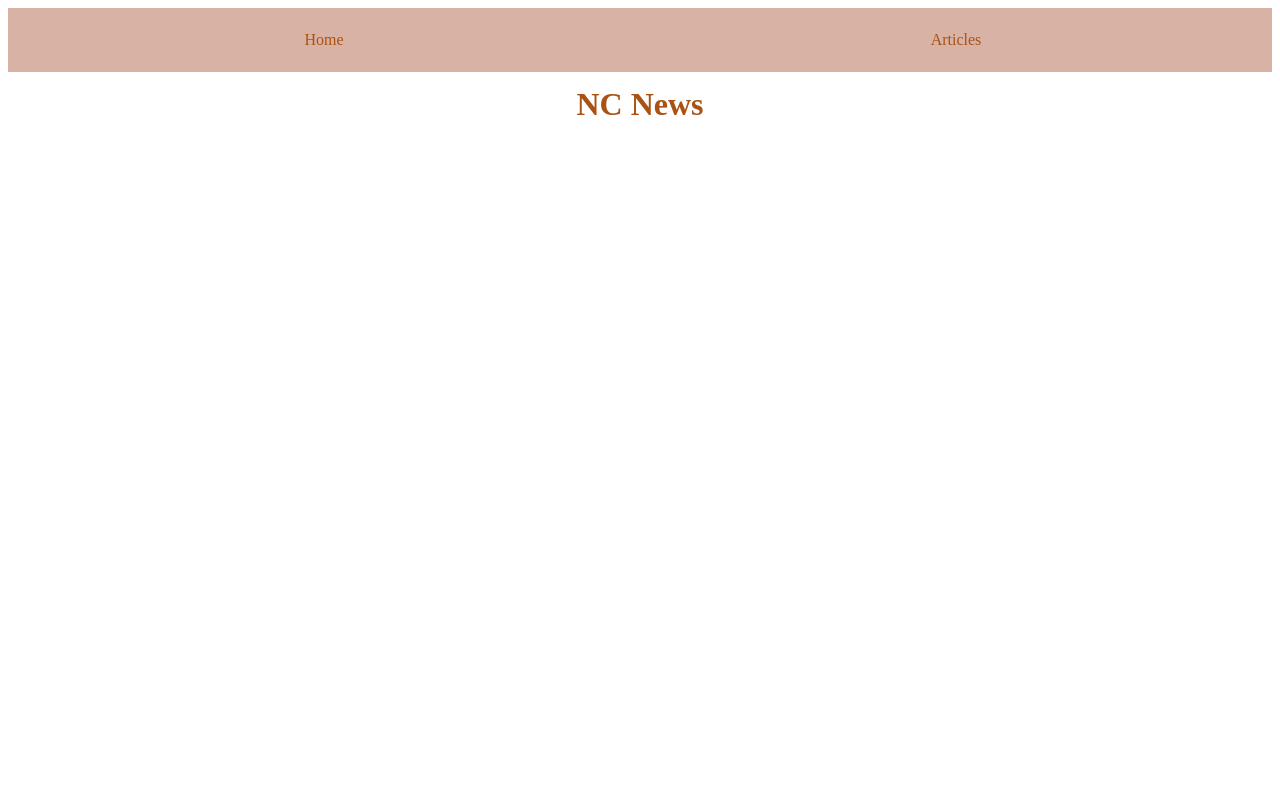
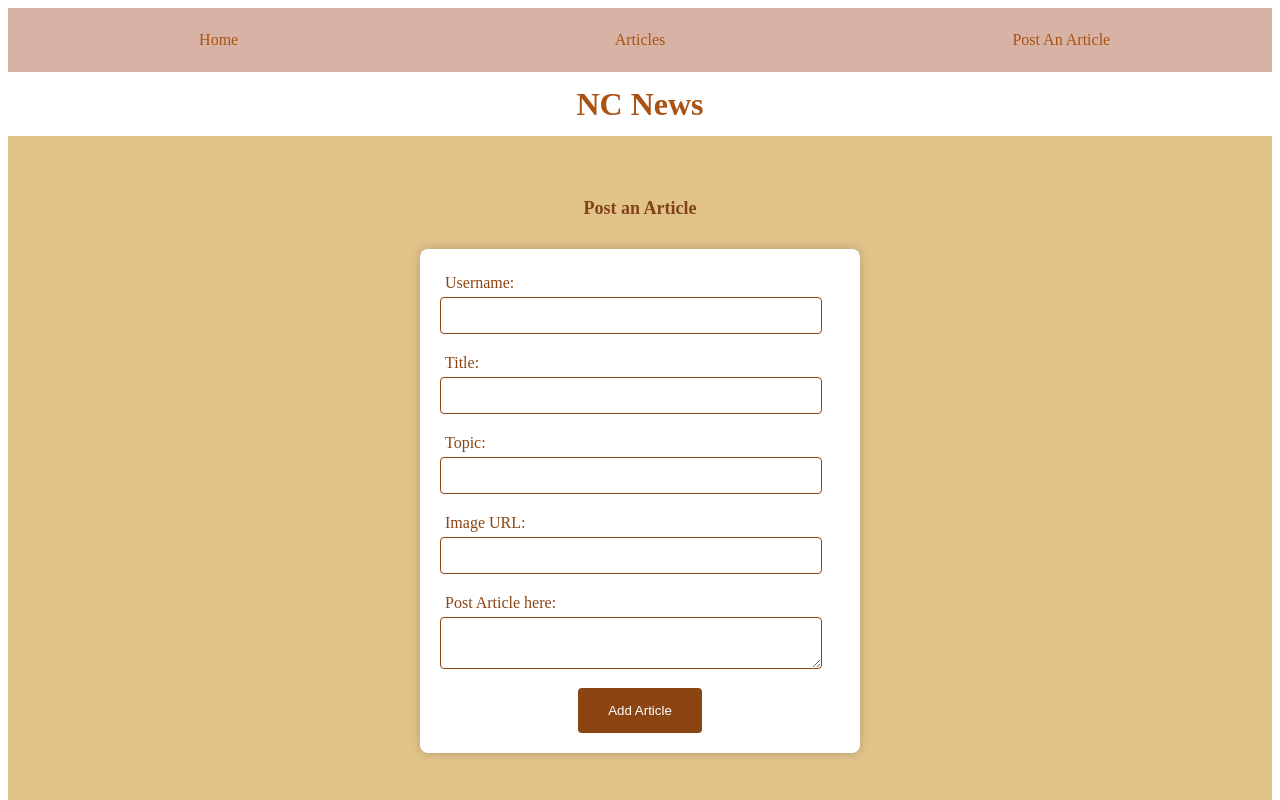
Before and after one commit to BDewhurst/nc_news, a React (Vite) app: page /post-an-article in a window 1280 px wide. Shown: the top 800 px of the page. Built offline with nearby package versions, Linux system fonts and the light colour scheme.

Commit message:
Post comment

```diff
--- a/src/App.jsx
+++ b/src/App.jsx
@@ -4,10 +4,10 @@ import Nav from './assets/components/Nav'
 import Articles from './assets/components/Articles'
 import {Routes, Route } from 'react-router-dom'
 import SingleArticle from './assets/components/Single-Article'
+import PostArticle from './assets/components/Post-Article'
 
 
 function App() {
-
 
 
 
@@ -18,6 +18,7 @@ function App() {
         <Route path="/" element={<Home />}/>
         <Route path="/articles" element={<Articles />}/>
         <Route path="/articles/:article_id" element={<SingleArticle />}/>
+        <Route path="/post-an-article" element={<PostArticle />}/>
         </Routes>
     </>
   )
--- a/src/api.js
+++ b/src/api.js
@@ -54,7 +54,7 @@ export const postComment = (newComment, article_id) => {
 }
 
 export const deleteCommentById = (comment_id) => {
-    return ncNewsApi.delete(`articles/comments/${comment_id}`).then((res)=> {
+    return ncNewsApi.delete(`/articles/comments/${comment_id}`).then((res)=> {
         return res
     })
 }
@@ -62,5 +62,11 @@ export const deleteCommentById = (comment_id) => {
 export const voteOnCommentById = (comment_id, votes) => {
 return ncNewsApi.patch(`/comments/${comment_id}`, {"inc_vote": votes}).then((res)=> {
 return res.data
-})
+    })
 }
+export const postAnArticle = (newArticle) => {
+    console.log(newArticle)
+    return ncNewsApi.post(`/articles`, newArticle).then((res)=> {
+        res.data
+    })
+}
--- a/src/assets/components/Article-Card.jsx
+++ b/src/assets/components/Article-Card.jsx
@@ -17,10 +17,10 @@ const ArticleCard = ({ author,
       />
       <div className="item-text">
         <h2>{title}</h2>
-        <p>Author - {author}</p>
-        <p> Topic - {topic}</p>
+        <p>Author: {author}</p>
+        <p> Topic:  {topic}</p>
         <p>Posted on: {format(new Date(created_at), 'MMMM, dd, yyyy - HH:mm:ss')}</p>
-        <p>Comments - {comment_count}</p>
+        <p>Comments:  {comment_count}</p>
         <p>Votes : {votes}</p>
       </div>
     </li>
--- a/src/assets/components/Article-List.jsx
+++ b/src/assets/components/Article-List.jsx
@@ -3,8 +3,7 @@ import { Link } from 'react-router-dom';
 import ArticleCard from './Article-Card';
 import { getAllArticles } from '../../api';
 
-const ArticleList = ({ order, sort_by, topic }) => {
-  const [articles, setArticles] = useState([]);
+const ArticleList = ({ order, sort_by, topic, articles, setArticles}) => {
   const [page, setPage] = useState(1);
 
   const limit = 10;
--- a/src/assets/components/Articles.jsx
+++ b/src/assets/components/Articles.jsx
@@ -50,8 +50,10 @@ const Articles  = () => {
     <ArticleList articles={articles}
     order={order}
     sort_by={sort_by}
-    topic={topic}/>
-        </main>
+    topic={topic}
+    setArticles={setArticles}
+    />
+    </main>
       );
     };
 
--- a/src/assets/components/Nav.jsx
+++ b/src/assets/components/Nav.jsx
@@ -12,6 +12,9 @@ const Nav = () => {
                 <Link to="/articles" className="nav_link">
                      Articles
                 </Link>
+                <Link to="/post-an-article" className='nav_link'>
+                    Post An Article
+                </Link>
             </nav>
             <header>
                 <h1>NC News</h1>
--- a/src/assets/components/New-Article-Card.jsx
+++ b/src/assets/components/New-Article-Card.jsx
@@ -20,9 +20,9 @@ const NewArticleCard = ({ author,
           <h4>{body}</h4>
           <br>
           </br>
-          <p>Author - {author}</p>
-          <p> Topic - {topic}</p>
-          <p>Posted on: {created_at}</p>
+          <p>Author : {author}</p>
+          <p> Topic :  {topic}</p>
+          <p>Posted on : {created_at}</p>
           <p>Votes : {votes}</p>
         </div>
       </li>
--- /dev/null
+++ b/src/assets/components/Post-Article.jsx
@@ -0,0 +1,81 @@
+import { useState } from "react";
+import { postAnArticle } from "../../api";
+import "./css/article-poster.css"
+
+const PostArticle = () => {
+  const [articleUsername, setArticleUsername] = useState("");
+  const [title, setTitle] = useState("");
+  const [topic, setTopic] = useState("");
+  const [imageUrl, setImageUrl] = useState("");
+  const [body, setBody] = useState("");
+
+  const handleArticleSubmit = (e) => {
+    e.preventDefault();
+    const articleData = {
+      author: articleUsername,
+      title,
+      topic,
+      article_img_url: imageUrl,
+      body,
+    };
+
+    postAnArticle(articleData).then(() => {
+      setArticleUsername("");
+      setTitle("");
+      setTopic("");
+      setImageUrl("");
+      setBody("");
+
+    });
+  };
+
+  return (
+    <main id="article-poster">
+      <h6 id="post-article-header">Post an Article</h6>
+      <form className="article-adder" onSubmit={handleArticleSubmit}>
+        <label htmlFor="username">Username:</label>
+        <input
+          type="text"
+          id="article-username"
+          value={articleUsername}
+          onChange={(e) => setArticleUsername(e.target.value)}
+        />
+
+        <label htmlFor="title">Title:</label>
+        <input
+          type="text"
+          id="title"
+          value={title}
+          onChange={(e) => setTitle(e.target.value)}
+        />
+
+        <label htmlFor="topic">Topic:</label>
+        <input
+          type="text"
+          id="topic"
+          value={topic}
+          onChange={(e) => setTopic(e.target.value)}
+        />
+
+        <label htmlFor="imageUrl">Image URL:</label>
+        <input
+          type="text"
+          id="imageUrl"
+          value={imageUrl}
+          onChange={(e) => setImageUrl(e.target.value)}
+        />
+
+        <label htmlFor="post-article">Post Article here:</label>
+        <textarea
+          id="post-comment"
+          value={body}
+          onChange={(e) => setBody(e.target.value)}
+        />
+
+        <button id="add-article-button">Add Article</button>
+      </form>
+    </main>
+  );
+};
+
+export default PostArticle;
--- /dev/null
+++ b/src/assets/components/css/article-poster.css
@@ -0,0 +1,61 @@
+
+#article-poster {
+    background-color: #d3a653af;;
+    padding: 20px;
+    color: white;
+
+    display: flex;
+    flex-direction: column;
+    align-items: center;
+    height:100vh;
+  }
+
+
+  .article-adder {
+    width: 90%;
+    max-width: 400px;
+    background-color: #fff;
+    padding: 20px;
+    border-radius: 8px;
+    box-shadow: 0px 0px 10px rgba(0, 0, 0, 0.2);
+    margin: 15px;
+  }
+
+
+  #article-poster label {
+    display: block;
+    margin: 5px;
+    color: #8B4513;
+  }
+
+
+  #article-poster input[type="text"],
+  #article-poster textarea {
+    width: 90%;
+    padding: 10px;
+    margin-bottom: 15px;
+    border: 1px solid #8B4513;
+    border-radius: 4px;
+  }
+
+
+  #add-article-button {
+    background-color: #8B4513;
+    color: white;
+    border: none;
+    padding: 15px 30px;
+    border-radius: 4px;
+    cursor: pointer;
+    margin: 0 auto;
+    display: block;
+  }
+
+  #add-article-button:hover {
+    background-color: #A0522D;
+  }
+  #post-article-header {
+    font-size: 18px;
+    color: #814316;
+    margin-bottom: 15px;
+    text-align: center;
+  }
```
